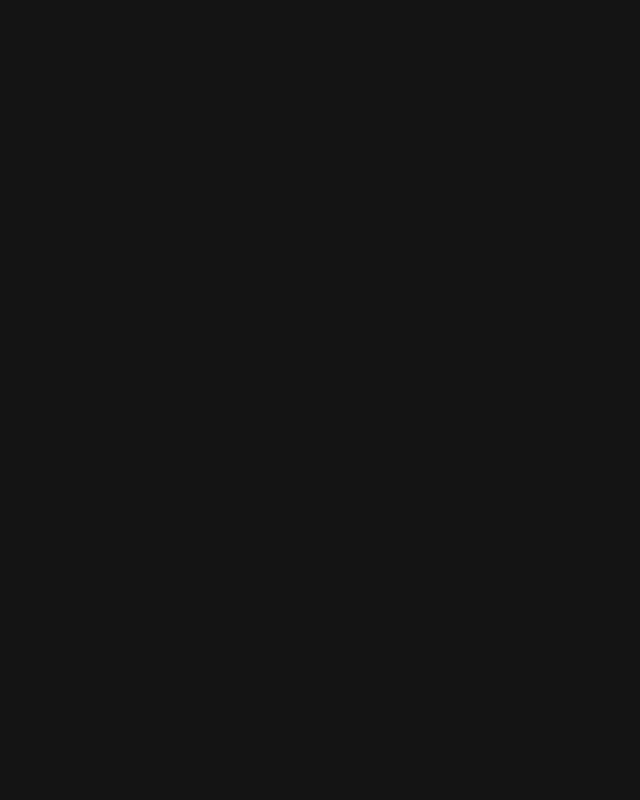
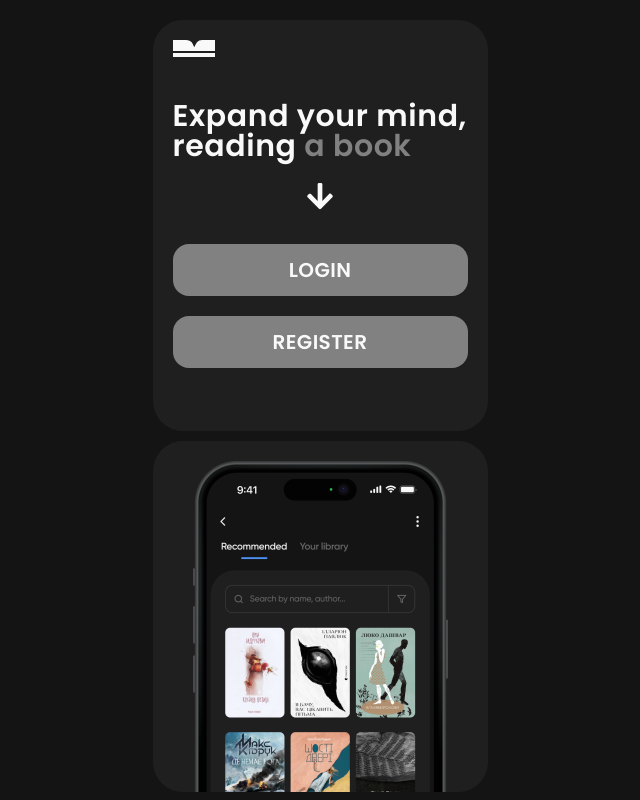
Before and after one commit to Jey2507/dyplomna_read-journey, a React (Vite) app: page / in a window 1280 px wide. Shown: the whole page, without its empty margins (320-960 px from the left). Built offline with nearby package versions, Linux system fonts and the light colour scheme.

Commit message:
home page small

```diff
--- a/package.json
+++ b/package.json
@@ -15,6 +15,7 @@
     "modern-normalize": "^3.0.1",
     "react": "^18.3.1",
     "react-dom": "^18.3.1",
+    "react-icons": "^5.4.0",
     "react-router-dom": "^7.1.1"
   },
   "devDependencies": {
--- /dev/null
+++ b/src/components/Home/Home.jsx
@@ -0,0 +1,18 @@
+import { FaArrowDown } from "react-icons/fa";
+import { NavLink } from "react-router-dom";
+import css from "../Home/Home.module.css"
+
+export default function Home() {
+    return (
+        <>
+        <div className={css.icon}>
+            <FaArrowDown size="30px" color="#F9F9F9"/>
+        </div>
+        <div className={css.navLinks}>
+            <NavLink className={css.button} to="/register">Register</NavLink>
+            <NavLink className={css.button} to="/login">Login</NavLink>
+        </div>
+
+        </>
+    )
+}
--- /dev/null
+++ b/src/components/Home/Home.module.css
@@ -0,0 +1,29 @@
+.icon {
+    width: max-content;
+    margin: 0 auto;
+    display: block;
+}
+
+.navLinks {
+    margin-top: 28px;
+    display: flex;
+    flex-direction: column-reverse;
+    gap: 20px;
+}
+
+.button {
+    font-family: var(--font-family);
+    font-weight: 600;
+    font-size: 20px;
+    line-height: 1;
+    letter-spacing: 0.02em;
+    text-transform: uppercase;
+    width: 100%;
+    height: 52px;
+    display: flex;
+    justify-content: center;
+    align-items: center;
+    color: var(--white);
+    background-color: #e3e3e380;
+    border-radius: 16px;
+}
--- a/src/pages/HomePage/HomePage.jsx
+++ b/src/pages/HomePage/HomePage.jsx
@@ -1,5 +1,17 @@
+import Container from "../../components/Container/Container.jsx";
+import Home from "../../components/Home/Home.jsx";
+import PreviewPhone from "../../components/PreviewPhone/PreviewPhone.jsx";
+import StartComponent from "../../components/StartComponent/StartComponent.jsx";
+
 export default function HomePage() {
     return (
-        <></>
+        <>
+        <Container>
+            <StartComponent>
+                <Home/>
+            </StartComponent>
+            <PreviewPhone />
+        </Container>
+        </>
     )
 }
```
Also changed, not shown: 1 other file (tests, documents, lock files or other folders).
